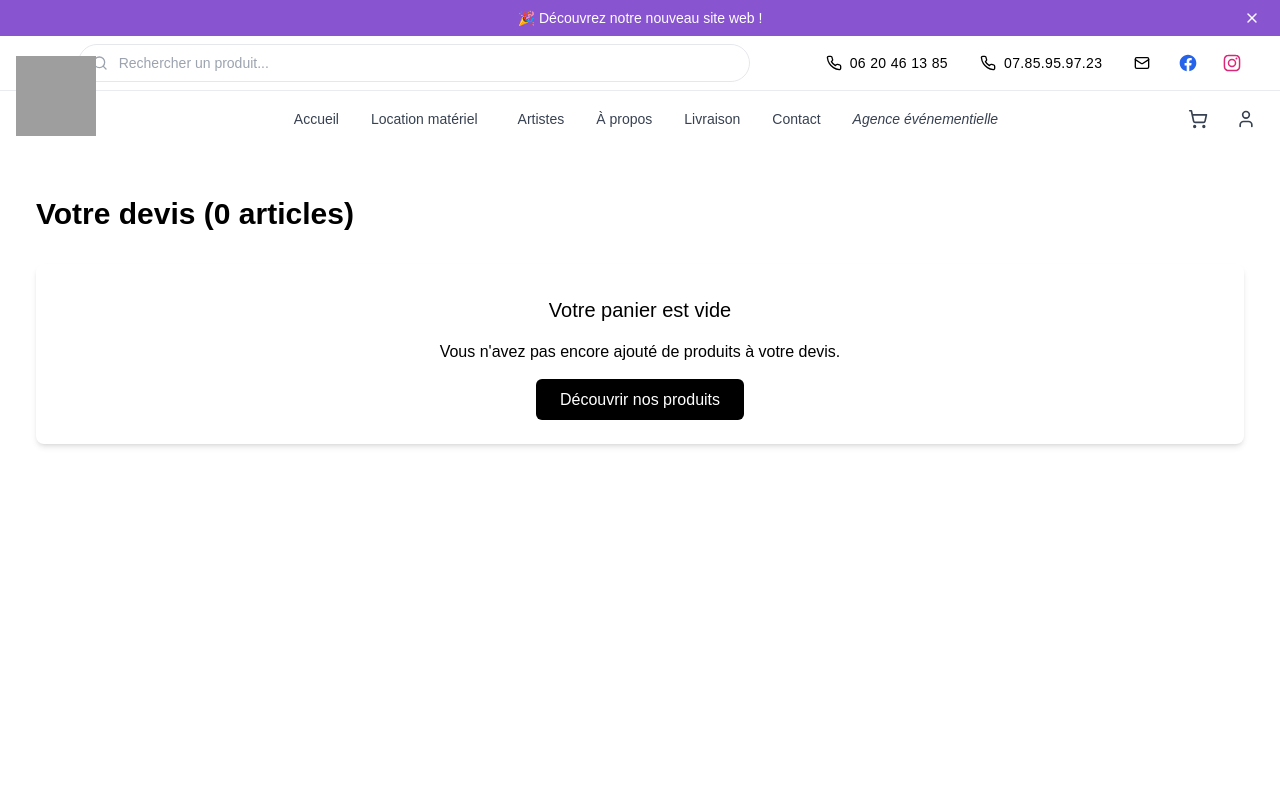
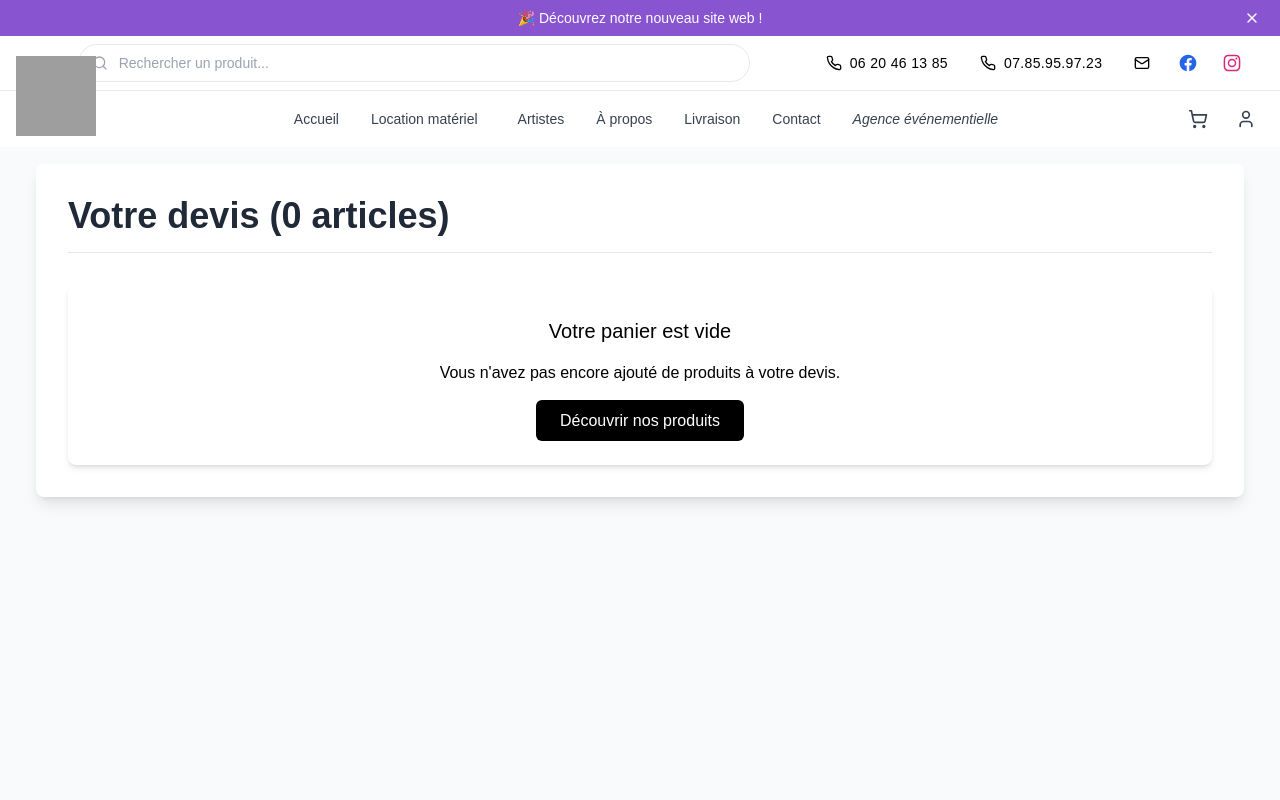
Before and after one commit to moonback/Esil-events-v1, a React (Vite) app: page /cart in a window 1280 px wide. Shown: the top 800 px of the page. Built offline with nearby package versions, Linux system fonts and the light colour scheme; grey boxes are pictures that could not be loaded; a web font is replaced by a local one.

Commit message:
Update CartPage.tsx

```diff
--- a/src/pages/CartPage.tsx
+++ b/src/pages/CartPage.tsx
@@ -40,19 +40,26 @@ const CartPage: React.FC = () => {
 
   // Afficher le message de succès si le formulaire a été soumis
   if (formSubmitted) {
-    return <SuccessMessage
+    return (
+      <div className="min-h-screen flex items-center justify-center bg-gray-50">
+        <div className="bg-white shadow-lg rounded-lg p-8 max-w-lg w-full">
+          <SuccessMessage
             title="Demande de devis envoyée !"
             message="Nous avons bien reçu votre demande de devis. Notre équipe va l'étudier et vous contactera dans les plus brefs délais."
             buttonText="Retour à l'accueil"
             buttonLink="/"
-    />;
+          />
+        </div>
+      </div>
+    );
   }
 
   return (
-    <div className="min-h-screen pt-44 pb-16 px-4">
-      <div className="container-custom mx-auto">
-        <h1 className="text-3xl font-bold mb-8">
-          Votre devis ({items.reduce((total, item) => total + item.quantity, 0)} articles)
+    <div className="min-h-screen pt-36 pb-16 px-4 bg-gray-50">
+      <div className="container-custom mx-auto max-w-7xl">
+        <div className="bg-white shadow-lg rounded-lg p-8">
+          <h1 className="text-4xl font-extrabold mb-8 text-gray-800 border-b pb-4">
+            Votre devis <span className="text-primary-600">({items.reduce((total, item) => total + item.quantity, 0)} articles)</span>
           </h1>
 
           {items.length === 0 ? (
@@ -64,17 +71,21 @@ const CartPage: React.FC = () => {
                 removeFromCart={removeFromCart}
                 updateQuantity={updateQuantity}
               />
+              <hr className="my-6 border-gray-200" />
               <CartSummary
                 items={items}
                 onCheckoutClick={() => setShowForm(true)}
               />
             </>
           ) : (
+            <div className="mt-6">
               <CheckoutForm
                 onSubmit={handleFormSubmit}
                 onCancel={() => setShowForm(false)}
               />
+            </div>
           )}
+        </div>
       </div>
     </div>
   );
```
Lines whose indentation alone changed are shown as unchanged.
